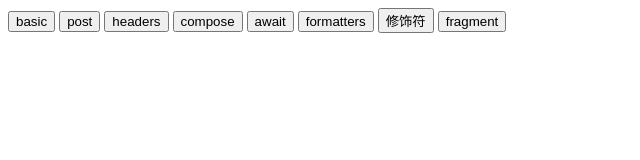
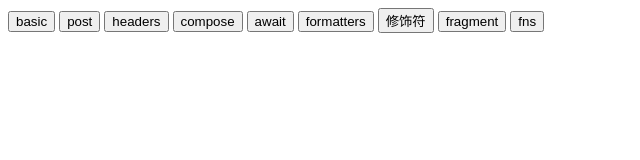
Before and after one commit to tangshuang/scopedrequest, a website built with Parcel: page demo/index.html in a window 1280 px wide. Shown: the full height of the page, 0-640 px from the left. Built offline with nearby package versions, Linux system fonts and the light colour scheme.

Commit message:
docs: 更新文档

```diff
--- a/demo/index.html
+++ b/demo/index.html
@@ -10,3 +10,4 @@
 <button onclick="formatters()">formatters</button>
 <button onclick="decorate()">修饰符</button>
 <button onclick="fragment()">fragment</button>
+<button onclick="fns()">fns</button>
--- a/demo/index.js
+++ b/demo/index.js
@@ -168,6 +168,35 @@ async function fragment() {
   console.log('fragment:', data)
 }
 
+async function fns() {
+  const request = new ScopedRequest({
+    fns: {
+      COUNT(items) {
+        return items.length
+      },
+    },
+    scopex: ScopeX,
+  })
+
+  const data = await request.run(`
+    GET "https://api.github.com/search/repositories?q=reactjs" -> {
+      items: [
+        {
+          id: string
+          full_name
+          description
+          html_url
+        }
+      ],
+    } as Data
+
+    COMPOSE -> {
+      count: (COUNT(Data.items))
+    }
+  `)
+  console.log('fns:', data)
+}
+
 window.basic = basic;
 window.post = post;
 window.httpHeaders = headers;
@@ -176,3 +205,4 @@ window.wait = wait;
 window.formatters = formatters
 window.decorate = decorate;
 window.fragment = fragment;
+window.fns = fns;
```
Also changed, not shown: README.md.
